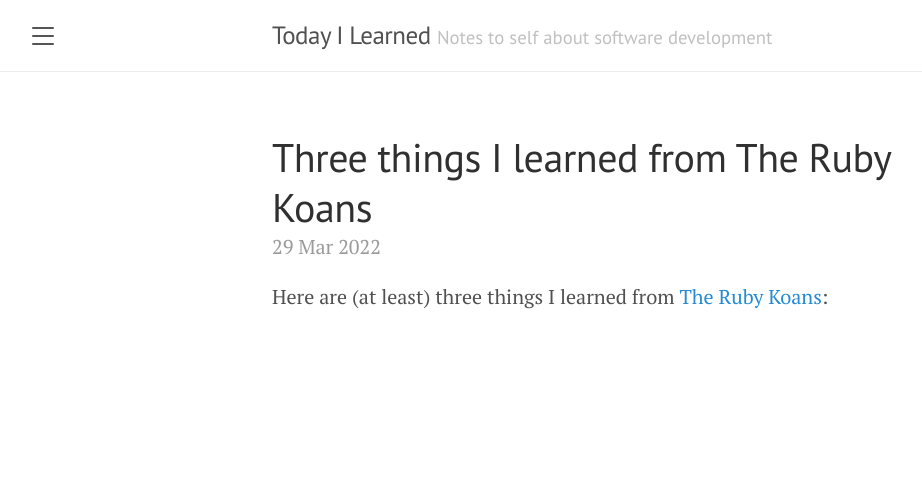
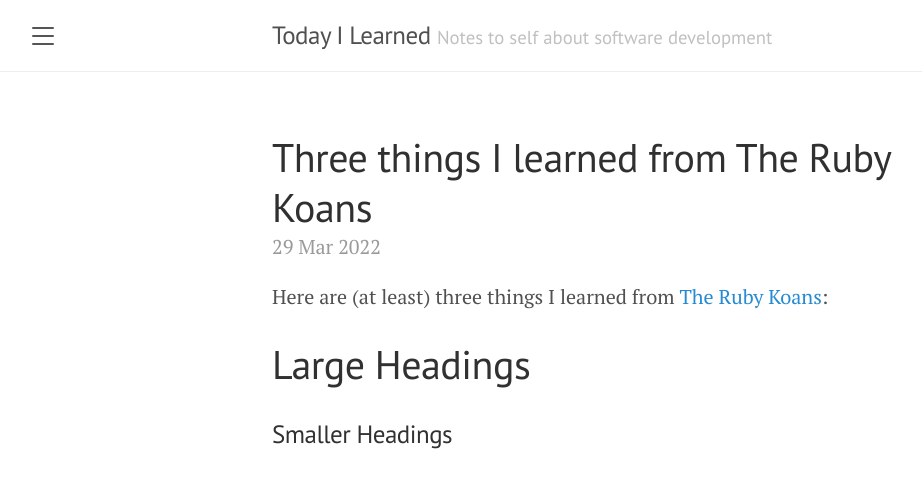
Before and after one commit to RilezLed/journal, a Jekyll site: the page built from _posts/2022-03-29-three-things-i-learned-from-the-ruby-koans.md, in a window 1280 px wide. Shown: the top 488 px of the page, without its empty margins (8-930 px from the left). Built offline with Jekyll 4.4.1, drawn with Linux system fonts in a browser that asks for light colours.

Commit message:
Update 2022-03-29-three-things-i-learned-from-the-ruby-koans.md

```diff
--- a/_posts/2022-03-29-three-things-i-learned-from-the-ruby-koans.md
+++ b/_posts/2022-03-29-three-things-i-learned-from-the-ruby-koans.md
@@ -4,3 +4,7 @@ title: Three things I learned from The Ruby Koans
 ---
 
 Here are (at least) three things I learned from [The Ruby Koans](http://rubykoans.com/):
+
+# Large Headings
+
+### Smaller Headings
```
